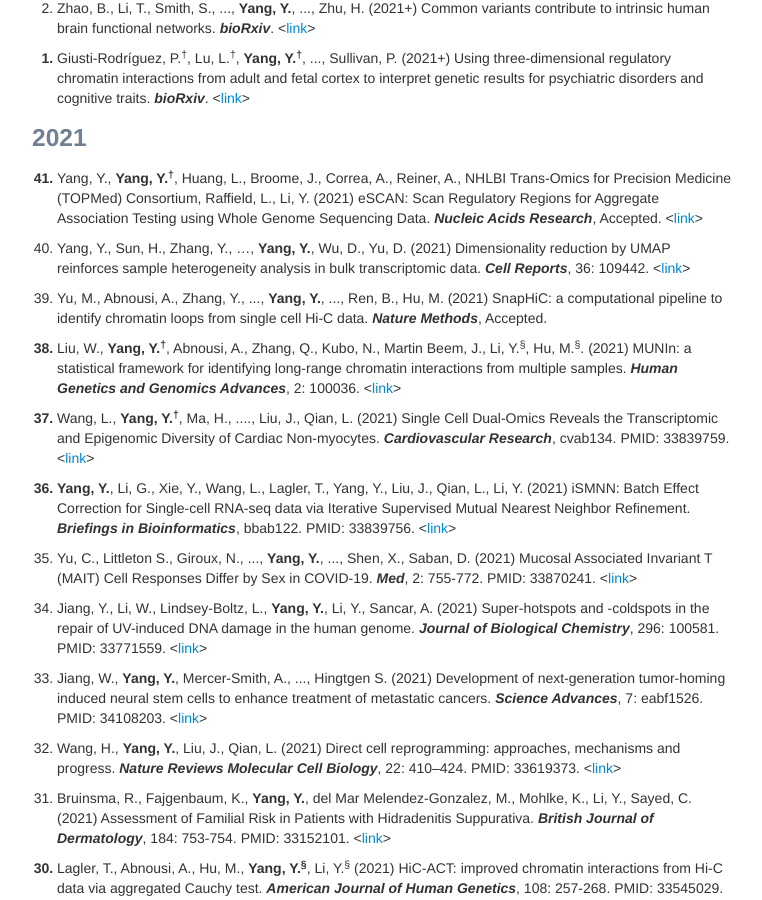
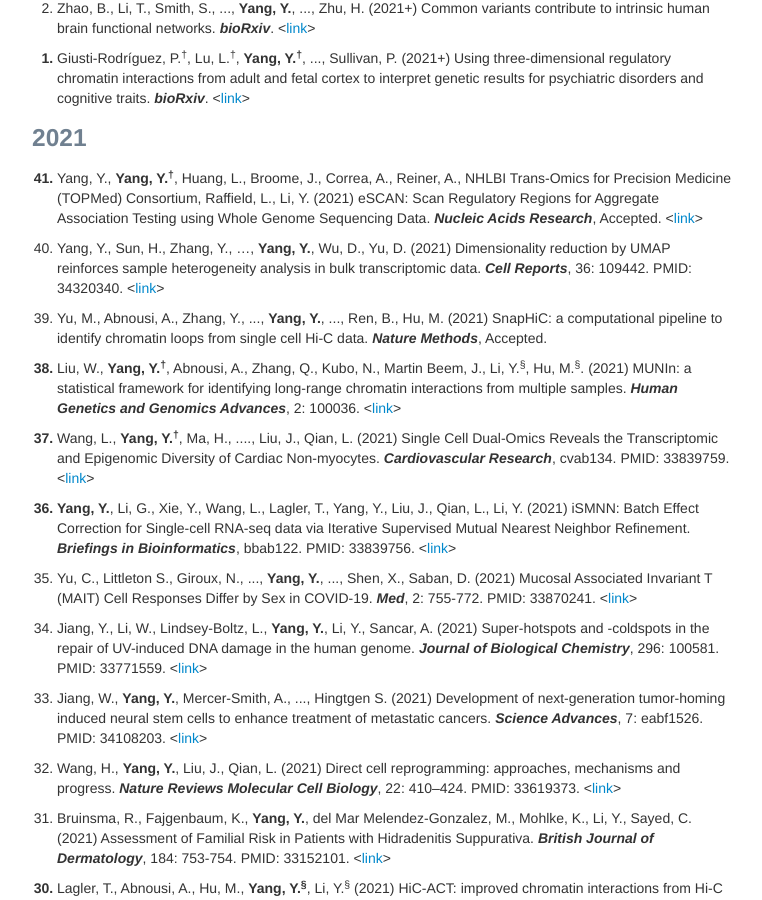
Before and after one commit to yycunc/yycunc.github.io, a Jekyll site: the page built from pages/pubs.md, in a window 1280 px wide and 900 px high, scrolled down 416 px. Shown: the whole window, without its empty margins (258-1020 px from the left). Built offline with Jekyll 4.4.1, drawn with Linux system fonts in a browser that asks for light colours.

Commit message:
Update pubs.md

```diff
--- a/pages/pubs.md
+++ b/pages/pubs.md
@@ -26,7 +26,7 @@ title: Yuchen Yang's publications
 
 <ol start="41" style="font-weight: bold;"> <li><span style="font-weight: normal;">Yang, Y., <b>Yang, Y.<sup>&dagger;</sup></b>, Huang, L., Broome, J., Correa, A., Reiner, A., NHLBI Trans-Omics for Precision Medicine (TOPMed) Consortium, Raffield, L., Li, Y. (2021) eSCAN: Scan Regulatory Regions for Aggregate Association Testing using Whole Genome Sequencing Data. <i><b>Nucleic Acids Research</b></i>, Accepted. <<a href="https://www.biorxiv.org/content/10.1101/2020.11.30.405266v1">link</a>></span></li></ol>
 
-<ol start="40"> <li> Yang, Y., Sun, H., Zhang, Y., …, <b>Yang, Y.</b>, Wu, D., Yu, D. (2021) Dimensionality reduction by UMAP reinforces sample heterogeneity analysis in bulk transcriptomic data. <i><b>Cell Reports</b></i>, 36: 109442. <<a href="https://www.sciencedirect.com/science/article/pii/S2211124721008597">link</a>></li></ol>
+<ol start="40"> <li> Yang, Y., Sun, H., Zhang, Y., …, <b>Yang, Y.</b>, Wu, D., Yu, D. (2021) Dimensionality reduction by UMAP reinforces sample heterogeneity analysis in bulk transcriptomic data. <i><b>Cell Reports</b></i>, 36: 109442. PMID: 34320340. <<a href="https://www.sciencedirect.com/science/article/pii/S2211124721008597">link</a>></li></ol>
 
 <ol start="39"> <li> Yu, M., Abnousi, A., Zhang, Y., ..., <b>Yang, Y.</b>, ..., Ren, B., Hu, M. (2021) SnapHiC: a computational pipeline to identify chromatin loops from single cell Hi-C data. <i><b>Nature Methods</b></i>, Accepted.</li></ol>
 
```
